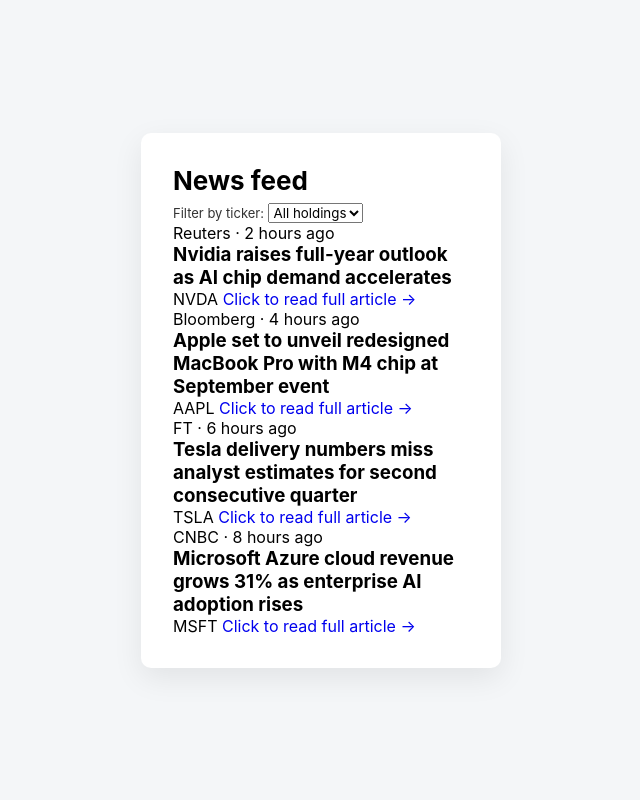
After one commit to e-voch/Bloome-PortfolioManagement, a Flask app: template templates/news.html in a window 1280 px wide. The commit adds this page. Shown: the whole page, without its empty margins (319-959 px from the left). Run offline with Flask 3, Linux system fonts and the light colour scheme; the template is opened without the code that fills it, so the values that code supplies are empty; parts of the project's set-up code (start-up, migrations or seed data) failed here and were passed over.

Commit message:
"news html page updated"

```diff
--- /dev/null
+++ b/templates/news.html
@@ -0,0 +1,59 @@
+<!DOCTYPE html>
+<html lang="en">
+
+<head>
+    <meta charset="UTF-8">
+    <meta name="viewport" content="width=device-width, initial-scale=1.0">
+    <title>News feed</title>
+    <link rel="stylesheet" href="{{ url_for('static', filename='css/style.css') }}" />
+</head>
+
+<body>
+    <div class="container">
+        <div class="card">
+            <h2 class="title">News feed</h2>
+
+            <div class="filter-row">
+                <label>Filter by ticker:</label>
+                <select id="tickerFilter">
+                    <option value="all">All holdings</option>
+                    <option value="NVDA">NVDA</option>
+                    <option value="AAPL">AAPL</option>
+                    <option value="TSLA">TSLA</option>
+                    <option value="MSFT">MSFT</option>
+                </select>
+            </div>
+            <div class="news-item">
+                <p class="news-source">Reuters · 2 hours ago</p>
+                <h3 class="news-headline">Nvidia raises full-year outlook as AI chip demand accelerates</h3>
+                <span class="news-ticker">NVDA</span>
+                <a href="#">Click to read full article →</a>
+            </div>
+            <div class="news-item">
+                <p class="news-source">Bloomberg · 4 hours ago</p>
+                <h3 class="news-headline">Apple set to unveil redesigned MacBook Pro with M4 chip at September event
+                </h3>
+                <span class="news-ticker">AAPL</span>
+                <a href="#">Click to read full article →</a>
+            </div>
+
+            <div class="news-item">
+                <p class="news-source">FT · 6 hours ago</p>
+                <h3 class="news-headline">Tesla delivery numbers miss analyst estimates for second consecutive quarter
+                </h3>
+                <span class="news-ticker">TSLA</span>
+                <a href="#">Click to read full article →</a>
+            </div>
+
+            <div class="news-item">
+                <p class="news-source">CNBC · 8 hours ago</p>
+                <h3 class="news-headline">Microsoft Azure cloud revenue grows 31% as enterprise AI adoption rises</h3>
+                <span class="news-ticker">MSFT</span>
+                <a href="#">Click to read full article →</a>
+            </div>
+
+        </div>
+    </div>
+</body>
+
+</html>
```
Also changed, not shown: static/css/style.css (+55 -14 lines).
